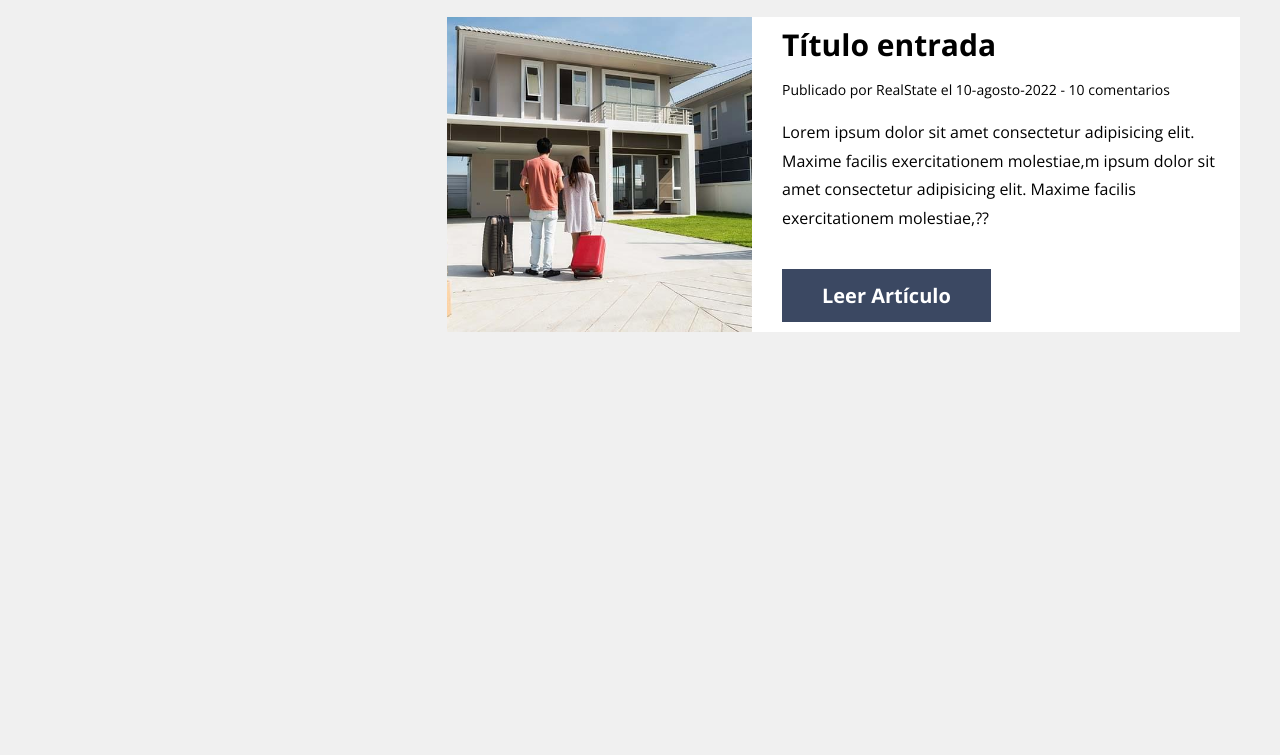
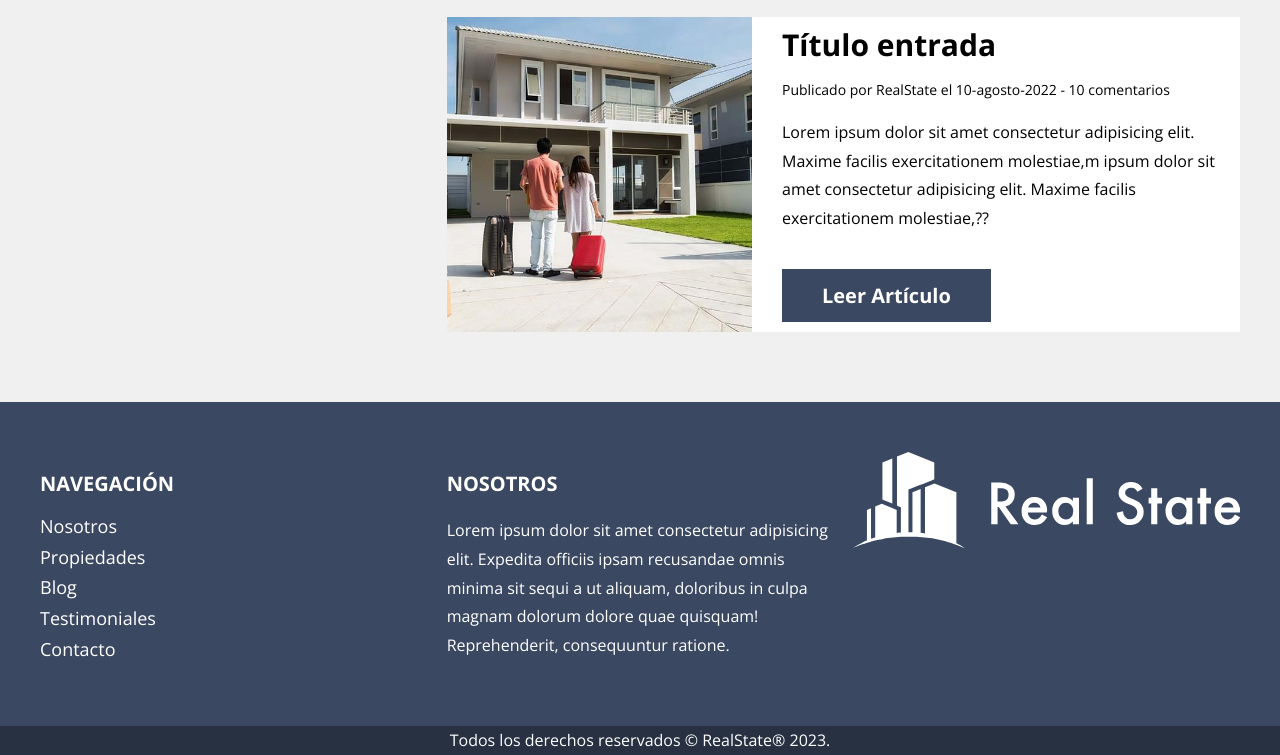
Before and after one commit to AldaMayorgaDev/09-RealState, a website: page index.html in a window 1280 px wide. Shown: the part 3446-4201 px from the top of the page. Before the commit the page ends 3798 px from the top, so only its background shows below. Drawn offline with nearby package versions, Linux system fonts and the light colour scheme.

Commit message:
Se agrega contenido y estilos a footer

```diff
--- a/index.html
+++ b/index.html
@@ -242,7 +242,35 @@
                 </div>
             </div> <!-- Fin .entrada -->
         </section>
-    </div>
+    </div> <!-- Fin testiminiales-blog -->
+
+    <footer class="footer">
+        <div class="footer__grid contenedor">
+            <div class="footer__box">
+                <h3 class="footer__heading">Navegación</h3>
+
+                <nav class="footer__navegacion">
+                    <a href="#" class="footer__link">Nosotros</a>
+                    <a href="#" class="footer__link">Propiedades</a>
+                    <a href="#" class="footer__link">Blog</a>
+                    <a href="#" class="footer__link">Testimoniales</a>
+                    <a href="#" class="footer__link">Contacto</a>
+                </nav>
+            </div>
+
+            <div class="footer__box">
+                <h3 class="footer__heading">Nosotros</h3>
+
+                <p class="footer__texto">Lorem ipsum dolor sit amet consectetur adipisicing elit. Expedita officiis ipsam recusandae omnis minima sit sequi a ut aliquam, doloribus in culpa magnam dolorum dolore quae quisquam! Reprehenderit, consequuntur ratione.</p>
+            </div>
+
+            <div class="footer__box">
+                <img src="./build/img/logo.svg" alt="Logo RealState" title="Logo RealState" class="footer___logo">
+            </div>
+
+        </div>
+        <p class="footer__copyright">Todos los derechos reservados &copy;  RealState® 2023.</p>
+    </footer>
 
 </body>
 </html>
--- a/src/scss/app.scss
+++ b/src/scss/app.scss
@@ -1,3 +1,4 @@
 @use 'base';
 @use 'ui/header';
-@use 'ui/contenido'
+@use 'ui/contenido';
+@use 'ui/footer';
--- /dev/null
+++ b/src/scss/ui/footer/_footer.scss
@@ -0,0 +1,44 @@
+/* Footer */
+
+@use 'base/variables' as v;
+@use 'base/mixins' as m;
+
+.footer{
+    background-color: v.$primario;
+    margin-top: 5rem;
+    padding-top: 5rem;
+
+    &__grid{
+        @include m.tablet{
+            @include m.grid(3, 2rem);
+        }
+    }
+    &__heading{
+        color: v.$blanco;
+        font-size: 2rem;
+        text-transform: uppercase;
+    }
+    &__texto{
+        color: v.$blanco;
+    }
+
+    &__navegacion{
+        display: flex;
+        flex-direction: column;
+    }
+    &__link{
+        color: v.$blanco;
+        font-size: 1.8rem;
+        margin-bottom: 1rem;
+
+        &:last-of-type{
+            margin-bottom: 0;
+        }
+    }
+    &__copyright{
+        background-color: darken(v.$primario, 10%);
+        text-align: center;
+        color: v.$blanco;
+        margin: 5rem 0 0 0;
+    }
+}
--- /dev/null
+++ b/src/scss/ui/footer/_index.scss
@@ -0,0 +1 @@
+@forward 'footer';
```
Also changed, not shown: build/css/app.css, 1 other file.
